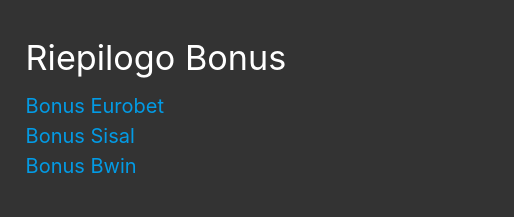
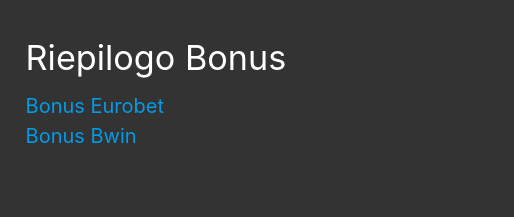
Before and after one commit to PlanetShare/comparatore, a plain HTML site: page index.html in a window 1280 px wide. Shown: the part 2101-2318 px from the top of the page, 0-514 px from the left. Drawn offline with nearby package versions, Linux system fonts and the light colour scheme.

Commit message:
Update index.html

```diff
--- a/index.html
+++ b/index.html
@@ -118,7 +118,6 @@
           <h4>Riepilogo Bonus</h4>
           <ul>
             <li><a href="https://record.betpartners.it/_Y3mjhApCIIvIt6d0GQ4uJ2Nd7ZgqdRLk/1/" target="_blank">Bonus Eurobet</a></li>
-            <li><a href="http://ads.sisal.it/promoRedirect?key=ej0xMzUyNDE2MyZsPTEzNzc4OTgzJnA9MTA2OTY%3D" target="_blank">Bonus Sisal</a></li>
             <li><a href="https://mediaserver.gvcaffiliates.com/renderBanner.do?zoneId=1922115" target="_blank">Bonus Bwin</a></li>
           </ul>
         </div>
```
